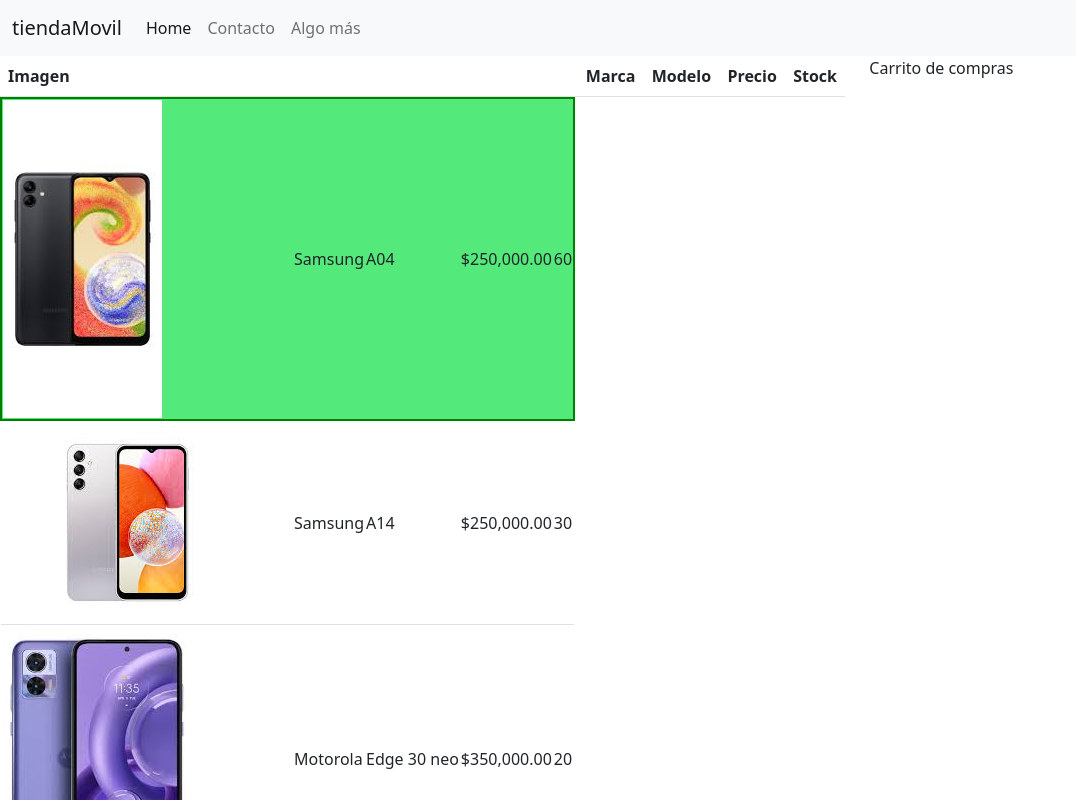
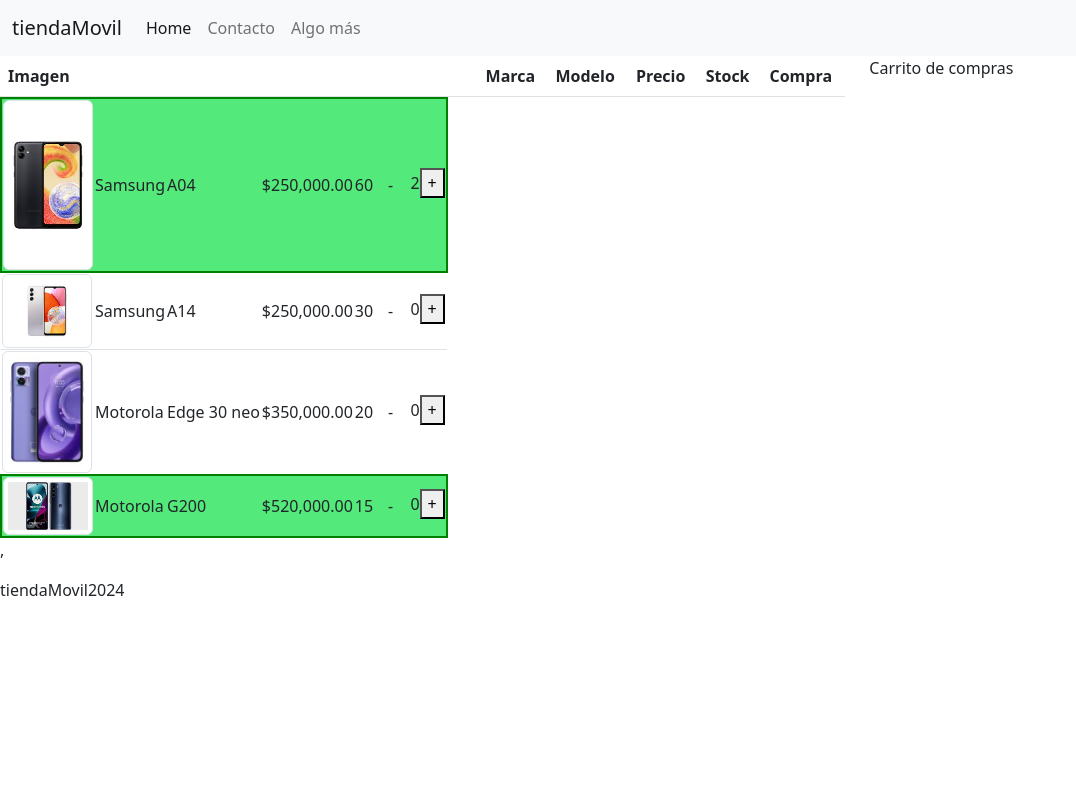
Before and after one commit to Flavia1311/Angular_tiendaMovil, an Angular app: page / in a window 1280 px wide. Shown: the top 800 px of the page, without its empty margins (0-1076 px from the left). Built offline with nearby package versions, Linux system fonts and the light colour scheme.

Commit message:
agrego boton sin funcion

```diff
--- a/src/app/celular-list/Celular.ts
+++ b/src/app/celular-list/Celular.ts
@@ -5,4 +5,5 @@
     stock:number;
     imagen:string;
     oferta:boolean;
+    cantidad:number;
 }
--- a/src/app/celular-list/celular-list.component.html
+++ b/src/app/celular-list/celular-list.component.html
@@ -6,7 +6,8 @@
             <th>Modelo</th>
             <th>Precio</th>
             <th>Stock</th>
-        </tr>
+            <th>Compra</th>
+          </tr>
     </thead>
     <tbody>
         @for (celular of celulares; track celular.modelo) {
@@ -14,7 +15,7 @@
               <thead [ngClass]="{'oferta': celular.oferta}">
           <tr>
 
-    <td><img [src]="celular.imagen" [alt]="celular.modelo"></td>
+    <td><img width="90" class="img-thumbnail" [src]="celular.imagen" [alt]="celular.modelo"></td>
     <td>{{ celular.marca }}</td>
     <td>{{ celular.modelo}}</td>
     <td>{{ celular.precio | currency}}</td>
@@ -24,7 +25,7 @@
     } @else {
       <td class="badge text-bg-warning">SIN STOCK</td>
     }
-
+    <td><button class="btn btn-default" (click)="disminuirCantidad(celular)">-</button> {{celular.cantidad}}<button (click)="aumentarCantidad(celular)">+</button> </td>
 
   </tr>
   </thead>
--- a/src/app/celular-list/celular-list.component.ts
+++ b/src/app/celular-list/celular-list.component.ts
@@ -6,6 +6,8 @@
   templateUrl: './celular-list.component.html',
   styleUrl: './celular-list.component.scss'
 })
+
+
 export class CelularListComponent {
   celulares:Array<ICelular>=[
 
@@ -16,6 +18,7 @@
       stock:60,
       imagen:"assets/img/samsA04.jpeg",
       oferta:true,
+      cantidad:2,
     },
      {
       marca:"Samsung",
@@ -24,6 +27,7 @@
       stock:30,
       imagen:"assets/img/samsA14.jpeg",
       oferta:false,
+      cantidad:0,
     },
      {
       marca:"Motorola",
@@ -32,6 +36,7 @@
       stock:20,
       imagen:"assets/img/motorEdge30Neo.jpeg",
       oferta:false,
+      cantidad:0,
     },
          {
       marca:"Motorola",
@@ -40,6 +45,15 @@
       stock:15,
       imagen:"assets/img/motorG200.jpeg",
       oferta:true,
+      cantidad:0,
     },
   ];
+
+  aumentarCantidad(celular:ICelular):void{
+celular.cantidad++;
+  }
+  disminuirCantidad(celular:ICelular):void{
+   celular.cantidad++;
+  }
+
 }
```
Also changed, not shown: 1 other file (tests, documents, lock files or other folders).
